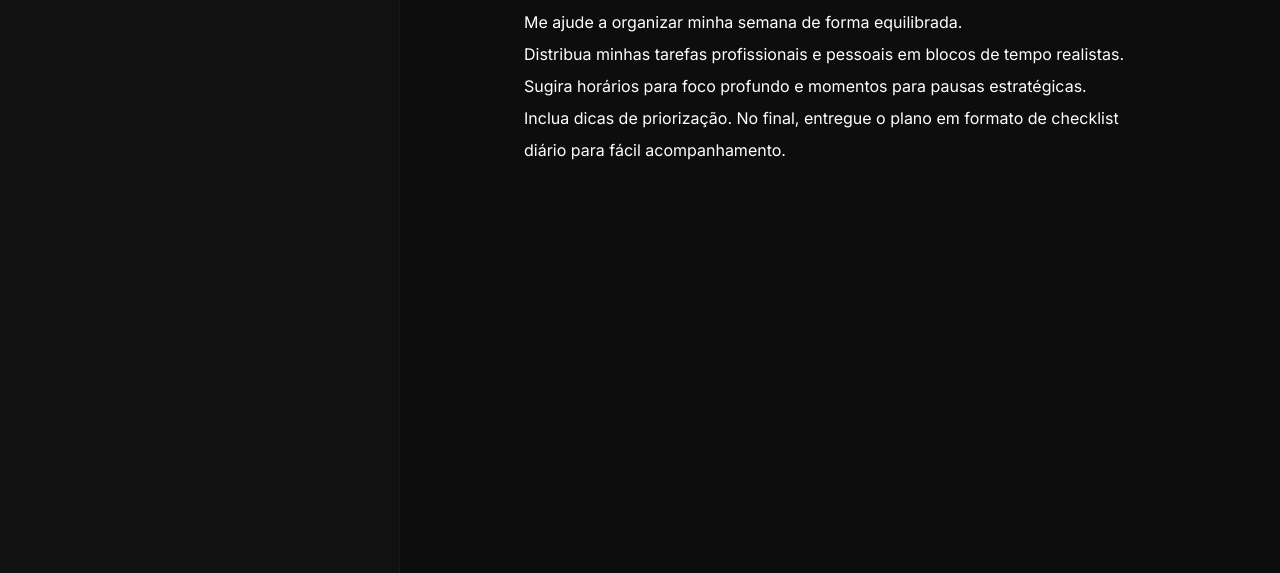
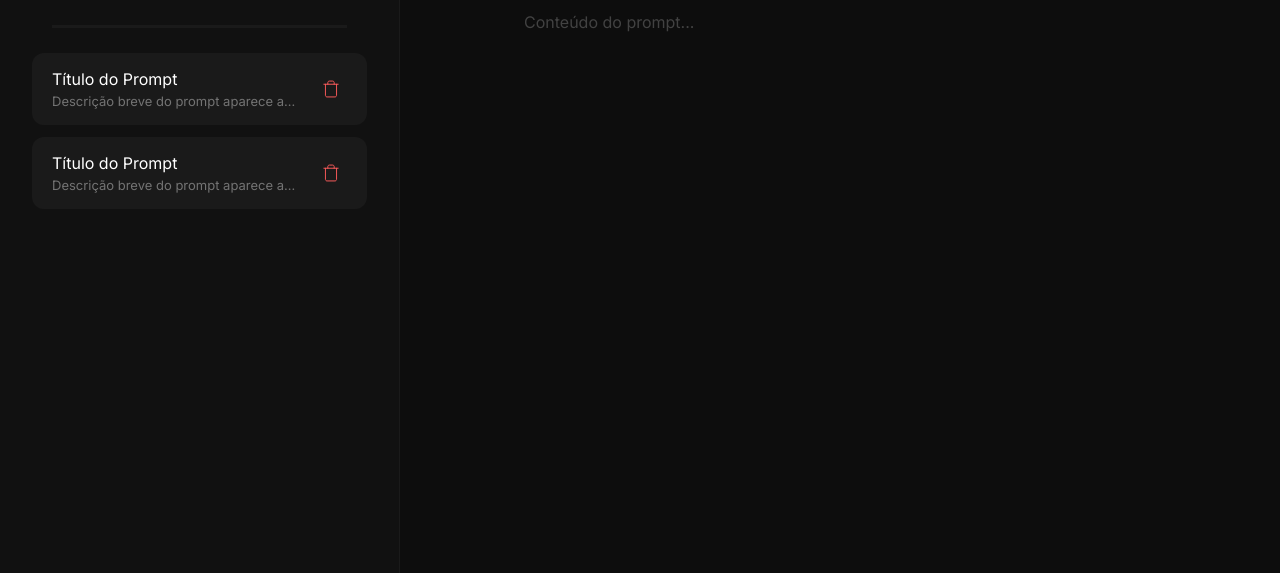
Before and after one commit to thiagoguidi1/prompt-manager, a plain HTML site: page index.html in a window 1280 px wide. Shown: the part 227-800 px from the top of the page. Drawn offline with Linux system fonts and the light colour scheme.

Commit message:
start prompts list logic :wrench:

```diff
--- a/index.html
+++ b/index.html
@@ -25,7 +25,7 @@
 				<header class="sidebar-header">
 					<img src="assets/logo.svg" alt="Logo" class="logo" />
 					<button id="btn-collapse" class="icon-button">
-						<img src="assets/collapse.svg" alt="Fechar Menu" />
+						<img src="assets/collapse.svg" alt="Fechar Menu" class="asdasd" />
 					</button>
 				</header>
 
@@ -47,6 +47,47 @@
 					<!-- LINHA DIVISÓRIA -->
 					<div class="search-divider"></div>
 				</div>
+
+				<!-- LISTA DE PROMPTS SALVOS -->
+				<ul class="prompt-list" id="prompt-list">
+					<li>
+						<div class="prompt-item">
+							<div class="prompt-item-info">
+								<div class="prompt-item-title">Título do Prompt</div>
+								<div class="prompt-item-description">
+									Descrição breve do prompt aparece aqui.
+								</div>
+							</div>
+							<button class="btn-icon" title="Remover">
+								<img
+									src="assets/remove.svg"
+									alt="Remover"
+									class="icon icon-trash"
+								/>
+							</button>
+						</div>
+					</li>
+				</ul>
+				<ul class="prompt-list" id="prompt-list">
+					<li>
+						<div class="prompt-item">
+							<div class="prompt-item-info">
+								<div class="prompt-item-title">Título do Prompt</div>
+								<div class="prompt-item-description">
+									Descrição breve do prompt aparece aqui.
+								</div>
+							</div>
+							<button class="btn-icon" title="Remover">
+								<img
+									src="assets/remove.svg"
+									alt="Remover"
+									class="icon icon-trash"
+								/>
+							</button>
+						</div>
+					</li>
+				</ul>
+				<!-- Itens da lista serão inseridos aqui dinamicamente -->
 			</aside>
 			<!-- FIM SIDEBAR -->
 
@@ -72,9 +113,7 @@
 						class="prompt-title"
 						contenteditable="true"
 						spellcheck="false"
-					>
-						✨ Planejamento de tarefas semanais
-					</h1>
+					></h1>
 				</div>
 
 				<!-- CONTEÚDO DO PROMPT -->
@@ -88,15 +127,7 @@
 						class="prompt-content"
 						contenteditable="true"
 						spellcheck="false"
-					>
-						Me ajude a organizar minha semana de forma equilibrada. <br />
-						Distribua minhas tarefas profissionais e pessoais em blocos de tempo
-						realistas. <br />
-						Sugira horários para foco profundo e momentos para pausas
-						estratégicas. <br />
-						Inclua dicas de priorização. No final, entregue o plano em formato
-						de checklist diário para fácil acompanhamento.
-					</div>
+					></div>
 				</div>
 			</main>
 			<!-- FIM MAIN -->
--- a/script.js
+++ b/script.js
@@ -1,3 +1,12 @@
+// Chave para identificar os dados salvos pela aplicação no localStorage
+const STORAGE_KEY = 'prompts_storage';
+
+//Estado carregar os prompts salvos e exibir
+const state = {
+  prompts: [],
+  selectedId: null,
+}
+
 // Seleciona os elementos por id
 const elements = {
   promptTitle: document.getElementById('prompt-title'),
@@ -7,6 +16,7 @@ const elements = {
   btnOpen: document.getElementById('btn-open'),
   btnCollapse: document.getElementById('btn-collapse'),
   sidebar: document.querySelector('.sidebar'),
+  btnSave: document.getElementById('btn-save'),
 };
 
 // Atualiza o estado do wrapper conforme o conteúdo do elemento
@@ -52,8 +62,62 @@ function attachSidebarHandlers() {
   elements.btnOpen.style.display = 'none';
 }
 
+function save() {
+  //innerHTML para manter formatação
+  //textContent para manter apenas o texto
+  const title = elements.promptTitle.innerHTML.trim();
+  const content = elements.promptContent.innerHTML.trim();
+  const hasContent = elements.promptContent.textContent.trim()
+
+  if (!title || !hasContent) {
+    alert('Título e conteúdo não podem estar vazios.');
+    return;
+  }
+
+  if (state.selectedId) {
+    // Edityando um prompt existente
+  } else {
+    // Criando um novo prompt
+    const newPrompt = {
+      // Gera um ID simples baseado no timestamp
+      id: Date.now().toString(36),
+      title,
+      content,
+    };
+    state.prompts.unshift(newPrompt);
+    state.selectedId = newPrompt.id;
+  }
+
+  persist();
+}
+
+function persist() {
+  try {
+    localStorage.setItem(STORAGE_KEY, JSON.stringify(state.prompts));
+    alert('Prompt salvo com sucesso!');
+  } catch (error) {
+    console.error('Erro ao salvar os prompts:', error);
+  }
+}
+
+function load() {
+  try {
+    const storage = localStorage.getItem(STORAGE_KEY);
+    state.prompts = storage ? JSON.parse(storage) : [];
+    selectedId = null;
+
+    console.log('Prompts carregados:', state.prompts);
+  } catch (error) {
+    console.error('Erro ao carregar os prompts:', error);
+  }
+}
+
+//Eventos dos botoes
+elements.btnSave.addEventListener('click', save);
+
 // Função de inicialização
 function init() {
+  load();
   attachAllEditableHandlers();
   attachSidebarHandlers();
 }
--- a/style.css
+++ b/style.css
@@ -178,7 +178,6 @@ body {
 	width: 400px;
 	height: 100vh;
 	flex-direction: column;
-	gap: 50px;
 	padding: 32px;
 	background-color: var(--color-gray-800);
 	border-right: 0.5px solid var(--color-gray-700);
@@ -188,6 +187,7 @@ body {
 	display: flex;
 	align-items: center;
 	justify-content: space-between;
+	margin-bottom: 32px;
 }
 
 .logo {
@@ -200,6 +200,75 @@ body {
 	flex-direction: column;
 	gap: 20px;
 	padding: 24px 20px 0 20px;
+}
+/* Prompt Item (Sidebar List) */
+.prompt-list {
+	list-style: none;
+	padding: 0;
+	margin: 0;
+}
+
+.prompt-item {
+	display: flex;
+	align-items: center;
+	justify-content: space-between;
+	background: var(--color-gray-700);
+	border-radius: 12px;
+	padding: 16px 20px;
+	margin-bottom: 12px;
+	transition: background 0.2s;
+}
+.prompt-item:hover {
+	background: var(--color-gray-800);
+}
+
+.prompt-item-info {
+	display: flex;
+	flex-direction: column;
+	gap: 4px;
+	flex: 1;
+	min-width: 0;
+}
+
+.prompt-item-title {
+	font-size: 16px;
+	font-weight: 400;
+	color: var(--color-white);
+	white-space: nowrap;
+	overflow: hidden;
+	text-overflow: ellipsis;
+}
+
+.prompt-item-description {
+	font-size: 13px;
+	color: var(--color-gray-100);
+	white-space: nowrap;
+	overflow: hidden;
+	text-overflow: ellipsis;
+}
+
+.btn-icon {
+	display: flex;
+	align-items: center;
+	justify-content: center;
+	background: transparent;
+	border: none;
+	cursor: pointer;
+	padding: 0;
+	margin-left: 16px;
+	border-radius: 6px;
+	transition: background 0.2s;
+	height: 32px;
+	width: 32px;
+}
+.btn-icon:hover {
+	background: rgba(255, 92, 92, 0.08);
+}
+
+.icon-trash {
+	width: 20px;
+	height: 20px;
+	stroke: var(--color-alert-600);
 }
 
 .search-container {
@@ -255,4 +324,5 @@ body {
 	width: 100%;
 	border-bottom: 3px solid var(--color-gray-700);
 	margin-top: 8px;
+	margin-bottom: 25px;
 }
```
